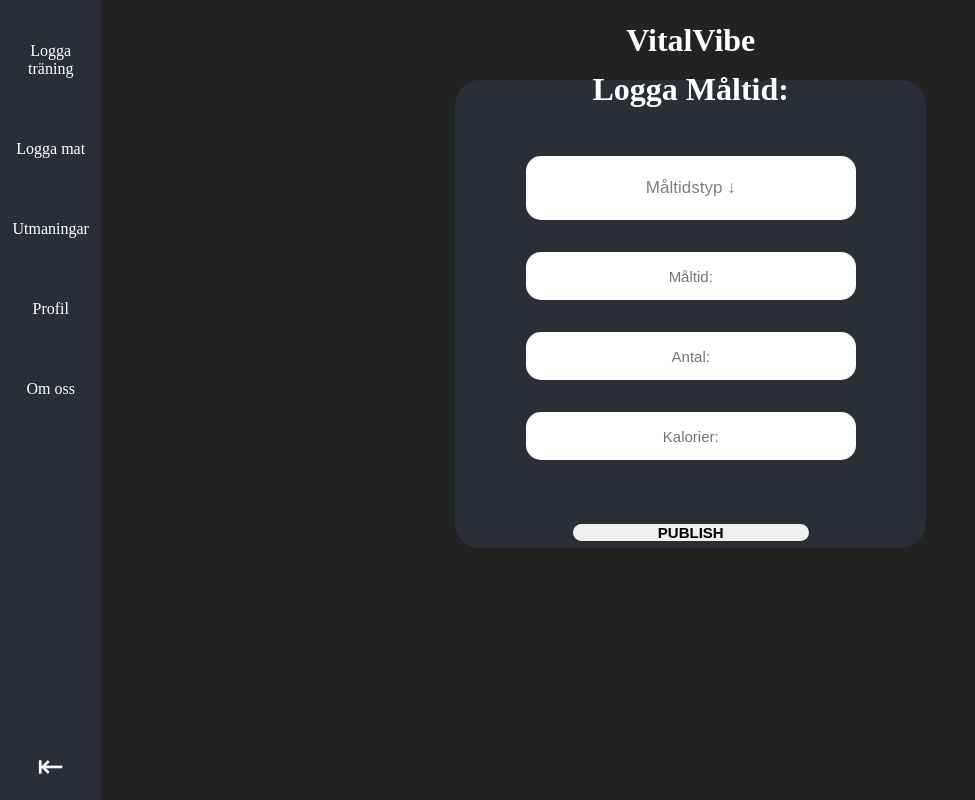
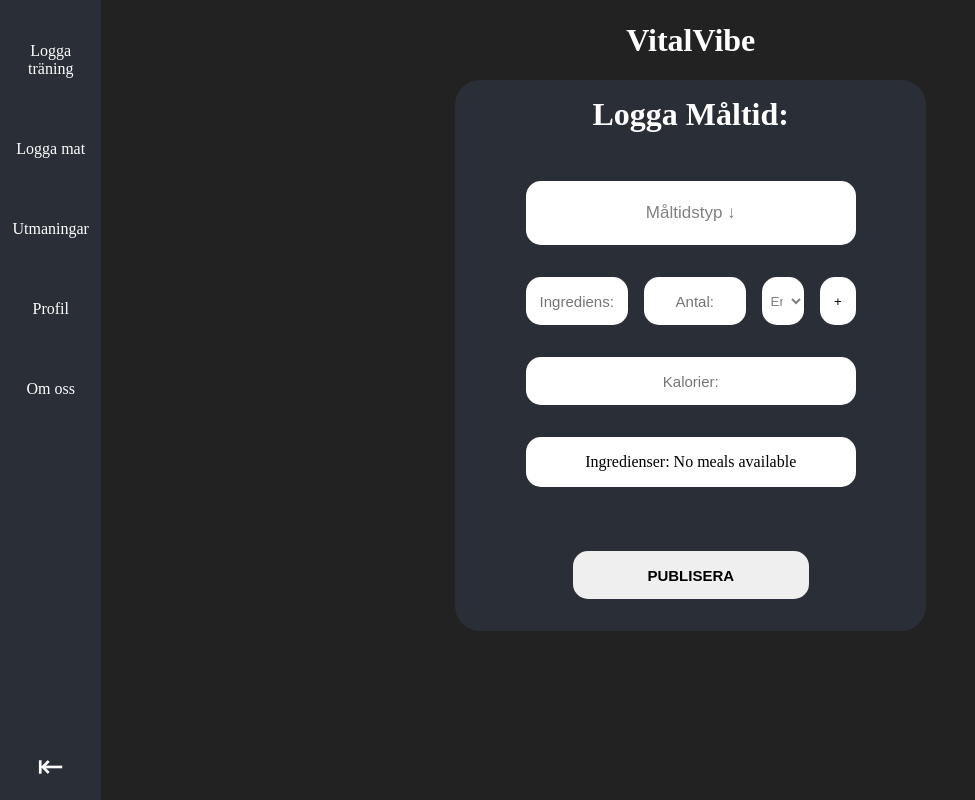
Before and after one commit to johnsson84/VitalVibe_Frontend, a React (Vite) app: page /home/food in a window 1280 px wide. Shown: the whole page, without its empty margins (0-975 px from the left). Built offline with nearby package versions, Linux system fonts and the light colour scheme.

Commit message:
ingredienser i lista fungerar

```diff
--- a/src/components/DropDown/DropDown.css
+++ b/src/components/DropDown/DropDown.css
@@ -7,14 +7,14 @@
     width: 100%;
     border-style: none;
     background-color: white;
-    border-radius: 15px;
     height: 4rem;
     color: gray;
     font-size: 17px;
+    border-radius: 15px;
 }
 
 .dropdown-toggle:hover {
-    background-color: #e0e0e0
+    background-color: #e0e0e0;
 }
 
 .dropdown-menu {
@@ -23,7 +23,6 @@
     color: black;
     background-color: white;
     text-align: center;
-    margin-top: -0.8rem;
     height: auto;
     padding-top: 0.3rem;
     padding-bottom: 1rem;
@@ -33,7 +32,6 @@
 
 .dropdown-menu li {
     cursor: pointer;
-    margin: 0.2rem;
 }
 
 .dropdown-menu li:hover {
@@ -41,3 +39,11 @@
     font-size: 30px;
 
 }
+
+.dropdown.open .dropdown-toggle {
+    border-radius: 15px 15px 0 0;
+}
+
+.dropdown.open .dropdown-menu {
+    display: block;
+}
--- a/src/components/DropDown/DropDown.jsx
+++ b/src/components/DropDown/DropDown.jsx
@@ -17,7 +17,7 @@
     const options = ['Frukost', 'Lunch', 'Middag', 'Mellanmål'];
 
     return (
-        <div className="dropdown">
+        <div className={`dropdown ${isOpen ? 'open' : ''}`}>
             <button className="dropdown-toggle" onClick={toggleDropdown}>
                 {selectedOption || 'Måltidstyp  ↓'}
             </button>
--- a/src/components/meal/AddMeal.css
+++ b/src/components/meal/AddMeal.css
@@ -1,6 +1,6 @@
 .addMealContainer {
   width: 40%;
-  height: 65%;
+  height: auto;
   display: flex;
   flex-direction: column;
   align-items: center;
@@ -56,3 +56,55 @@
   font-weight: bold;
   margin-bottom: 2rem;
 }
+
+.addContent{
+  display: flex;
+  flex-direction: row;
+  gap: 1rem;
+}
+
+.addContent button{
+  width: 35%;
+  border-style: none;
+  border-radius: 15px;
+  background-color: white;
+
+}
+
+.chooseUnit{
+  width: 35%;
+  border-style: none;
+  border-radius: 15px;
+  text-align: center;
+  background-color: white;
+  padding-left: 0.3rem;
+  padding-right: 0.3rem;
+  color: gray;
+}
+
+.contentArray{
+  display: flex;
+  flex-direction: column;
+  align-items: center;
+  background-color: white;
+  border-radius: 15px;
+  height: auto;
+  justify-content: center;
+  padding: 1rem;
+}
+
+.contentArrayDiv{
+  display: flex;
+  flex-direction: row;
+  align-items: center;
+  justify-content: end;
+  width: auto;
+}
+
+.removeContentButton{
+  text-align: center;
+  padding-left: 0.3rem;
+  padding-right: 0.3rem;
+  margin-left: 1rem;
+  border-style: none;
+}
--- a/src/components/meal/AddMeal.jsx
+++ b/src/components/meal/AddMeal.jsx
@@ -15,10 +15,14 @@
   const [meal, newMeal] = useState({
     userId: loggedInUserId,
     mealType: "",
+    calories: "",
+  });
+  const [mealContent, newMealContent] = useState({
     name: "",
     amount: "",
-    calories: "",
+    unit: "",
   });
+  const [mealArray, setMealArray] = useState([]);
 
   const handleMeal = (e) => {
     const name = e.target.name;
@@ -26,13 +30,31 @@
     newMeal({ ...meal, [name]: value });
   };
 
+  const handleMealContent = (e) => {
+    const name = e.target.name;
+    const value = e.target.value;
+    newMealContent({ ...mealContent, [name]: value });
+  };
+
+  const handleContent = () => {
+    setMealArray([...mealArray, mealContent]);
+    console.log("mealContent: ", mealContent);
+    console.log("mealArray: ", mealArray);
+
+    newMealContent({
+      // reset mealContent
+      name: "",
+      amount: "",
+      unit: "",
+    });
+  };
+
   const handlePublish = (e) => {
     e.preventDefault();
 
     //addMeal(meal);    KOMMER VARA FETCH METOD (CONTEXT)
 
-    setActivity({
-      activityName: "",
+    setMeal({
       mealType: "",
       name: "",
       amount: "",
@@ -46,16 +68,61 @@
       <section>
         <Dropdown></Dropdown>
       </section>
-      <section>
-        <input type="text" placeholder="Måltid:" />
-      </section>
-      <section>
-        <input type="number" placeholder="Antal:" />
+      <section className="addContent">
+        <input
+          onChange={handleMealContent}
+          name="name"
+          value={mealContent.name}
+          type="text"
+          placeholder="Ingrediens:"
+        />
+        <input
+          onChange={handleMealContent}
+          name="amount"
+          value={mealContent.amount}
+          type="number"
+          placeholder="Antal:"
+        />
+
+        <select
+          name="unit"
+          value={mealContent.unit}
+          onChange={handleMealContent}
+          className="chooseUnit"
+          required
+        >
+          <option value="">Enhet:</option>
+          <option value="g">g</option>
+          <option value="kg">kg</option>
+          <option value="l">l</option>
+          <option value="dl">dl</option>
+          <option value="st">st</option>
+        </select>
+
+        <button onClick={handleContent}>+</button>
       </section>
       <section>
         <input type="text" placeholder="Kalorier:" />
       </section>
-      <button className="publishMealButton" onClick={handlePublish}>PUBLISH</button>
+
+      <section className="contentArray">
+        Ingredienser:{" "}
+        {mealArray.length > 0
+          ? mealArray.map((meal, index) => (
+              <div className="contentArrayDiv" key={index}>
+                <span>{meal.name}</span> - <span>{meal.amount}</span>{" "}
+                <span>{meal.unit}</span>-{" "}
+                <span>
+                  <button className="removeContentButton">radera</button>
+                </span>
+              </div>
+            ))
+          : "No meals available"}
+      </section>
+
+      <button className="publishMealButton" onClick={handlePublish}>
+        PUBLISERA
+      </button>
     </main>
   );
 };
```
